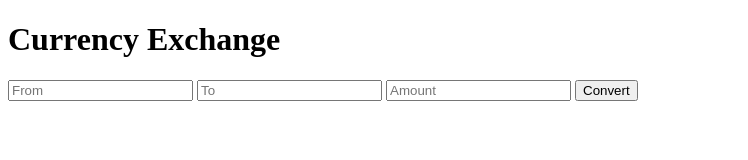
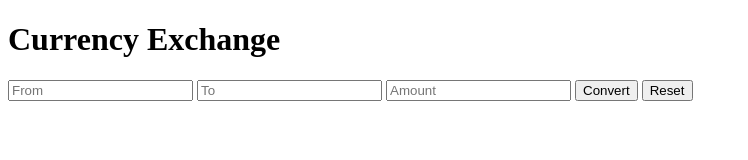
Before and after one commit to Yixin88/Currency-Exchange-App, a plain HTML site: page main.html in a window 1280 px wide. Shown: the whole page, without its empty margins (0-748 px from the left). Drawn offline with Linux system fonts and the light colour scheme.

Commit message:
added a reset button

```diff
--- a/main.html
+++ b/main.html
@@ -11,6 +11,7 @@
     <input type="text" name="" id="to" placeholder="To">
     <input type="text" name="" id="amount" placeholder="Amount">
     <button id="convertBtn">Convert</button>
+    <button id="resetBtn">Reset</button>
     <div id="outputArea">
 
     </div>
```
